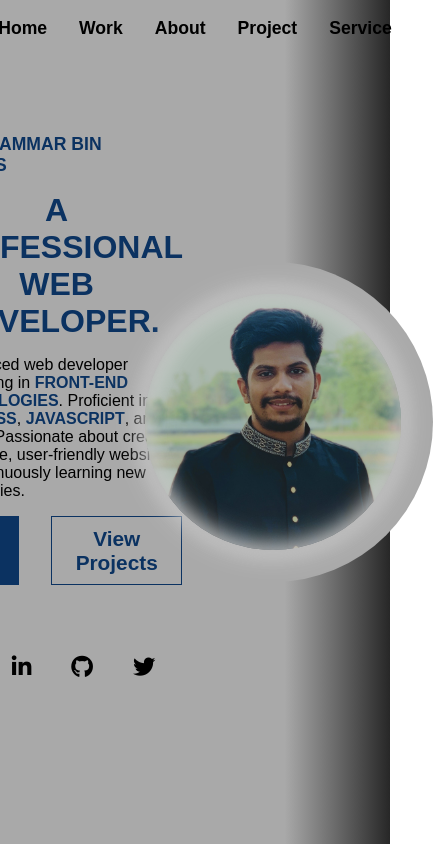
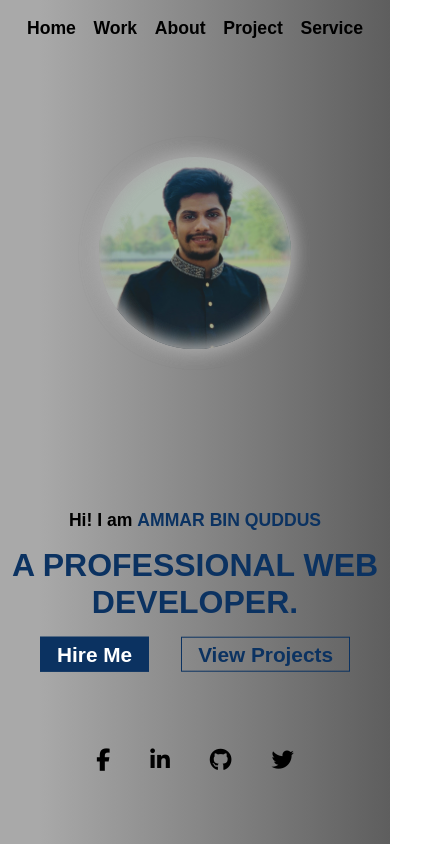
Before and after one commit to ammar-bin-quddus/personal-portfolio, a plain HTML site: page index.html in a window 390 px wide. Shown: the whole page, 433 px wide, since content can reach past the window. Drawn offline with Linux system fonts and the light colour scheme; a web font is replaced by a local one.

Commit message:
added 2 responsive breakpoint

```diff
--- a/css/styles.css
+++ b/css/styles.css
@@ -49,7 +49,7 @@
 #right {
     width: 30%;
     height: 100vh;
-    background: linear-gradient(90deg,darkgray 10%,rgba(0, 0, 0, 0.849))
+    background: linear-gradient(90deg, darkgray 10%, rgba(0, 0, 0, 0.849))
 }
 
 #social-icons {
@@ -149,7 +149,7 @@ button:nth-child(2):hover {
 .circle:nth-child(1) {
     background-color: blueviolet;
     width: 24rem;
-    background: linear-gradient(90deg,transparent 50%, darkgray 50%);
+    background: linear-gradient(90deg, transparent 50%, darkgray 50%);
 
 }
 
@@ -159,10 +159,14 @@ button:nth-child(2):hover {
     background-repeat: no-repeat;
     background-position: center;
     width: 20rem;
-    box-shadow: 0 0 1.2rem darkgray,
+    /* box-shadow: 0 0 1.2rem darkgray,
                 inset 0 0 1.2rem darkgray,
                 0 0 1.8rem rgba(255, 255, 255, 0.808),
-                inset 0 0 1.8rem rgba(255, 255, 255, 0.808);
+                inset 0 0 1.8rem rgba(255, 255, 255, 0.808); */
+    box-shadow: 0 0 1.2rem darkgray,
+        inset 0 0 1.2rem darkgray,
+        0 0 1.2rem darkgray,
+        inset 0 0 1.2rem darkgray;
 }
 
 #nav-list li a::after {
@@ -181,25 +185,97 @@ button:nth-child(2):hover {
     transform: scaleX(1);
 }
 
+@media only screen and (max-width: 576px) {
+    #profile-pic .circle {
+        left: 50%;
+        top: 30%;
+    }
 
+    #right {
+        display: none;
+    }
 
-@media only screen and (max-width: 768px) {
     .circle:nth-child(1) {
-        width: 20rem;
+        width: 16rem;
+        background: transparent;
     }
+
     .circle:nth-child(2) {
+        width: 12rem;
+    }
+
+    #container {
+        flex-direction: column;
+    }
+
+    #left {
+        width: 100%;
+        height: 100%;
+        background: linear-gradient(90deg, darkgray 10%, rgba(0, 0, 0, 0.632));
+        flex-direction: column-reverse;
+    }
+
+    #det {
+        display: none;
+    }
+
+    #info {
+        position: absolute;
+        width: 100%;
+        top: 70%;
+        left: 50%;
+        transform: translate(-50%, -50%);
+    }
+
+    #info h1 {
+        font-size: 1.5rem;
+    }
+
+    #nav-list {
+        gap: 1.1rem;
+    }
+
+    #social-icons {
+        position: absolute;
+        width: 100%;
+        top: 90%;
+        left: 50%;
+        transform: translate(-50%, -50%);
+    }
+
+}
+
+@media only screen and (max-width: 650px) {
+    #det {
+        display: none;
+    }
+    #info h1 {
+        font-size: 1.5rem;
+    }
+}
+
+@media only screen and (max-width: 860px) {
+    .circle:nth-child(1) {
         width: 16rem;
     }
+
+    .circle:nth-child(2) {
+        width: 12rem;
+    }
+
     #social-icons .fa-brands {
         font-size: 1.4rem;
     }
+
     #introduction {
         font-size: 1.1rem;
     }
+
     #info h1 {
         font-size: 2rem;
         text-align: center;
     }
+
     #info {
         display: flex;
         flex-direction: column;
@@ -207,27 +283,33 @@ button:nth-child(2):hover {
         justify-content: center;
         align-items: center;
     }
+
     #det {
         font-size: 1rem;
         max-width: 20rem;
     }
+
     #btn {
         display: flex;
         gap: 2rem;
         align-items: center;
     }
+
     #btn button {
         font-size: 1.3rem;
         border: 1px solid rgb(11, 50, 97);
         font-weight: 600;
         transition: .5s all ease-in;
         cursor: pointer;
-        padding: .6rem 1rem;
+        padding: .3rem 1rem;
     }
+
     #left {
         display: flex;
         flex-direction: column-reverse;
+        padding-left: 2rem;
     }
+
     #social-icons {
         display: flex;
         flex-direction: row;
```
